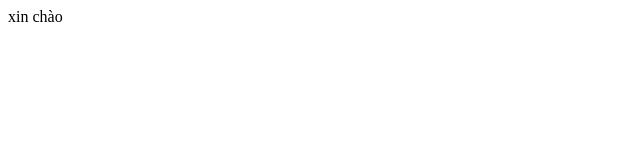
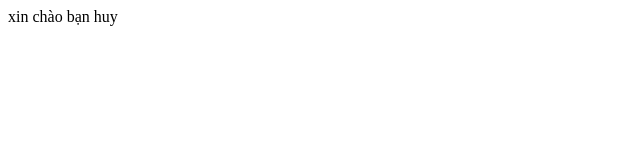
Before and after one commit to BoHuy/HUYBO.io, a plain HTML site: page index.html in a window 1280 px wide. Shown: the full height of the page, 0-640 px from the left. Drawn offline with Linux system fonts and the light colour scheme.

Commit message:
sua lan 2

```diff
--- a/index.html
+++ b/index.html
@@ -6,6 +6,6 @@
     <title>Document</title>
 </head>
 <body>
-    xin chào
+    xin chào bạn huy
 </body>
 </html>
```
